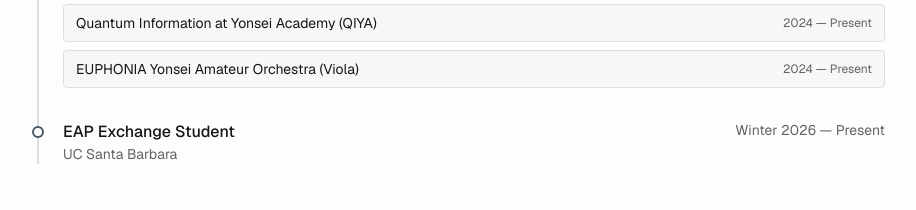
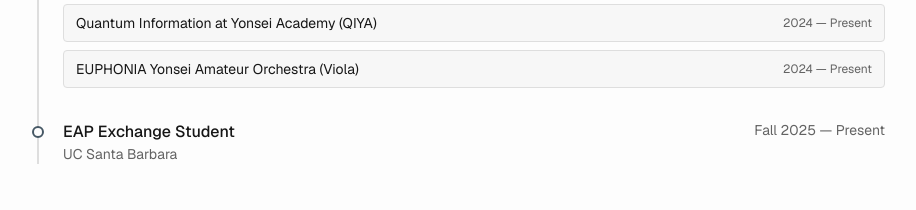
Before and after one commit to CS-Won/seokwon_choi_profile, a Next.js app: page /seokwon_choi_profile/ in a window 1280 px wide. Shown: the part 1040-1250 px from the top of the page, without its empty margins (179-1095 px from the left). Built offline with nearby package versions, Linux system fonts and the light colour scheme.

Commit message:
Update page.tsx

```diff
--- a/app/page.tsx
+++ b/app/page.tsx
@@ -136,7 +136,7 @@ export default function AcademicCV() {
               <TimelineItem
                 title="EAP Exchange Student"
                 subtitle="UC Santa Barbara"
-                period="Winter 2026 — Present"
+                period="Fall 2025 — Present"
               />
             </div>
           </section>
```
